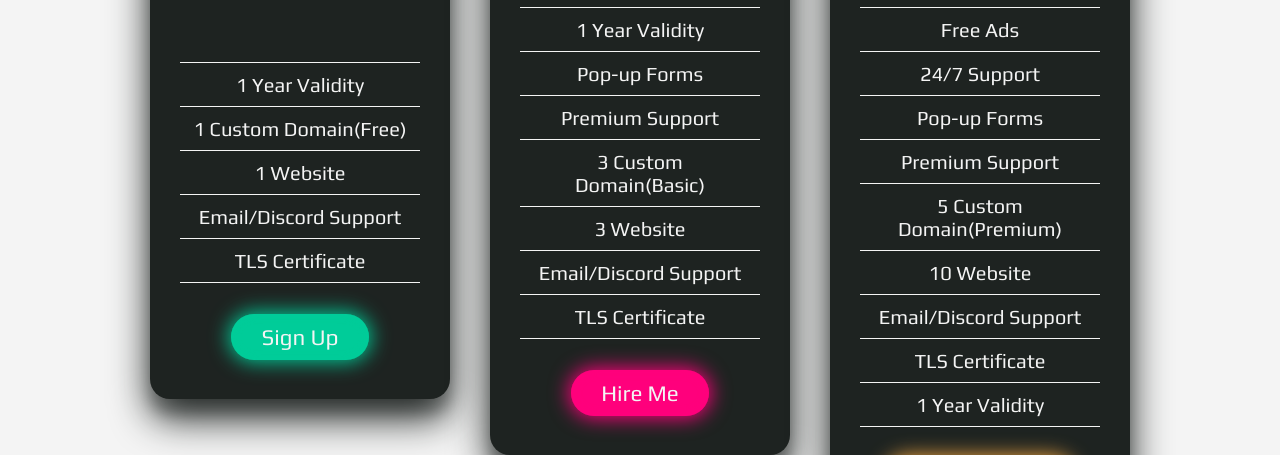
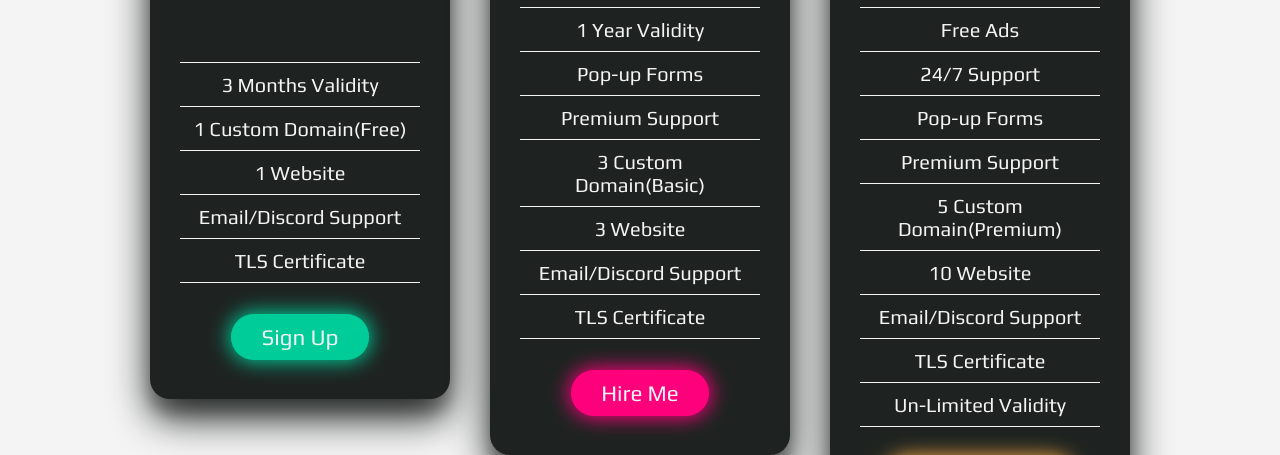
Before and after one commit to Abhay557/Hire-Me, a plain HTML site: page index.html in a window 1280 px wide. Shown: the part 495-950 px from the top of the page. Drawn offline with Linux system fonts and the light colour scheme.

Commit message:
Update index.html

```diff
--- a/index.html
+++ b/index.html
@@ -20,7 +20,7 @@
         <h2 class="text1">&dollar;00.0</h2>
         <h2 class="text2">&dollar;00.0</h2>
         <ul class="list">
-          <li class="first">1 Year Validity</li>
+          <li class="first">3 Months Validity</li>
           <li>1 Custom Domain(Free)</li>
           <li>1 Website</li>
           <li>Email/Discord Support</li>
@@ -58,7 +58,7 @@
           <li>10 Website</li>
           <li>Email/Discord Support</li>
           <li>TLS Certificate</li>
-          <li>1 Year Validity</li>
+          <li>Un-Limited Validity</li>
         </ul>
         <a href="https://discord.gg/5V68EK8AeS" class="button button3">Contact Now</a>
       </div>
```
